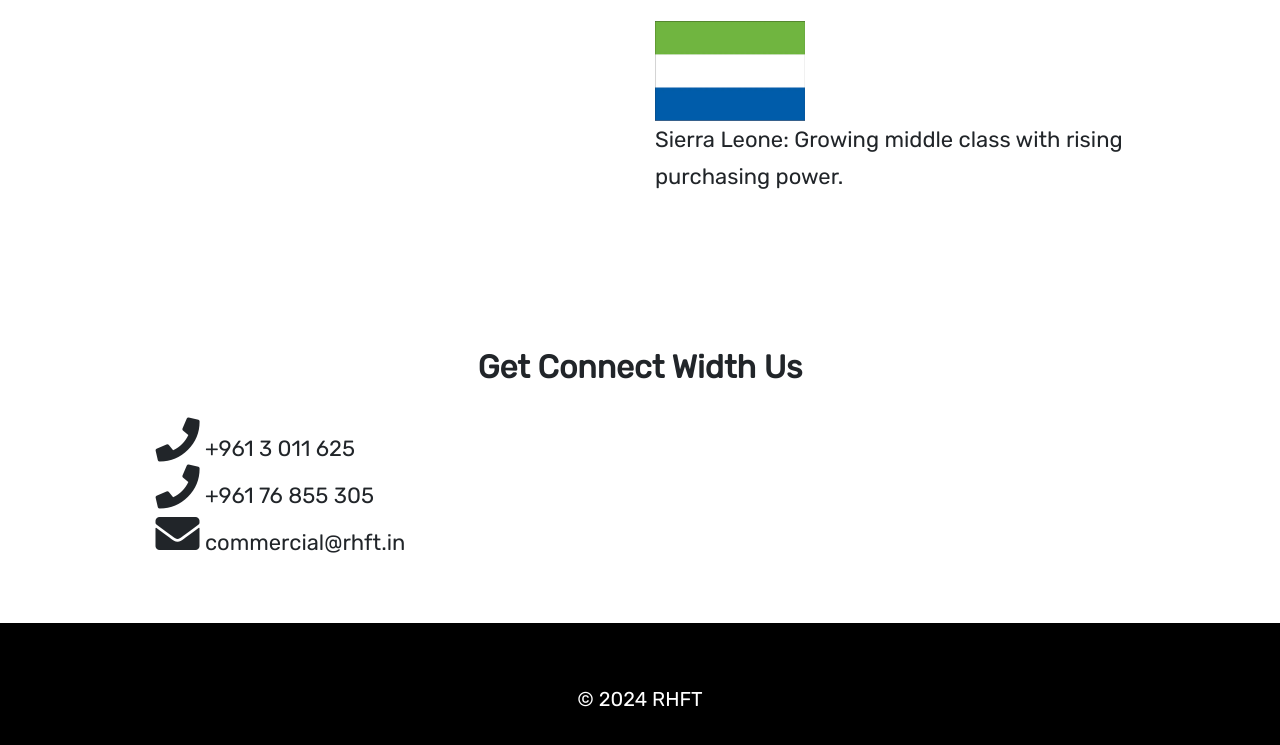
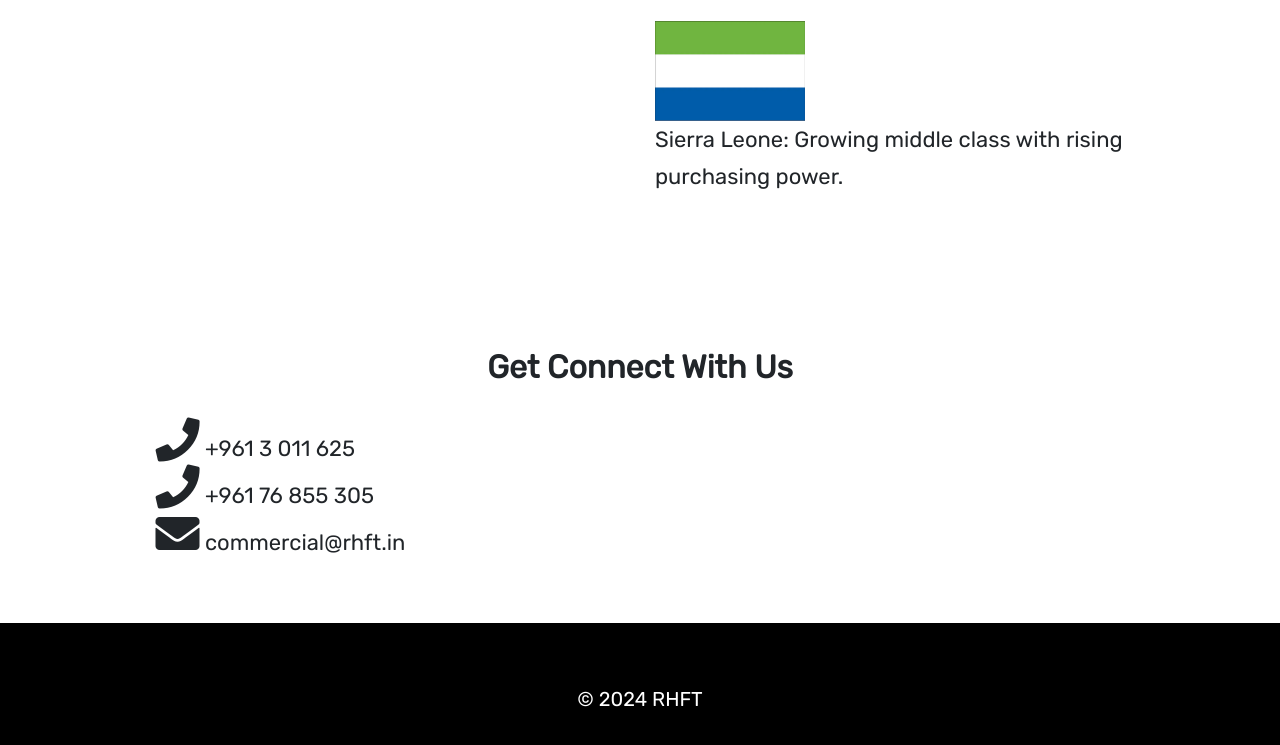
Before and after one commit to NemerSahli/mhd-profile, a plain HTML site: page index.html in a window 1280 px wide. Shown: the part 3477-4222 px from the top of the page. Drawn offline with Linux system fonts and the light colour scheme.

Commit message:
Fix typo

```diff
--- a/index.html
+++ b/index.html
@@ -237,7 +237,7 @@
       <div class="row">
         <div class="col-md-12">
           <div class="container pt-5 pb-5">
-            <h3 class="text-center p-4">Get Connect Width Us</h3>
+            <h3 class="text-center p-4">Get Connect With Us</h3>
             <ul>
               <li><i class="text-black fa fa-phone fa-2x"></i> +961 3 011 625</li>
               <li><i class="text-black fa fa-phone fa-2x"></i> +961 76 855 305</li>
```
